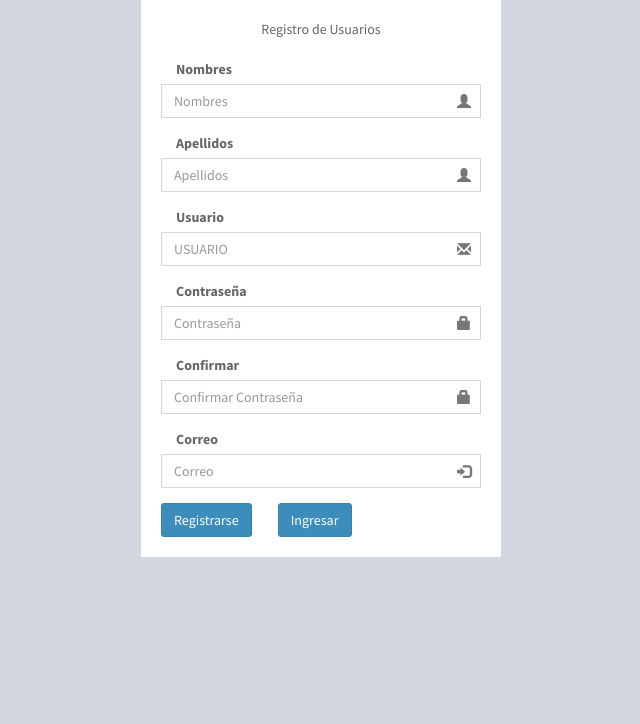
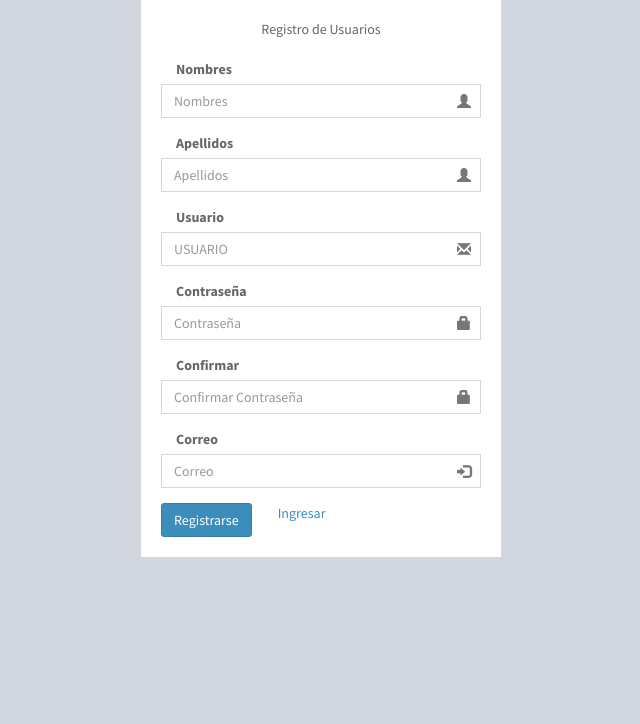
Before and after one commit to cerratodanery94/clime-home, a PHP site: page /registro_vista.php in a window 1280 px wide. Shown: the part 166-890 px from the top of the page, without its empty margins (319-959 px from the left). Run offline with PHP 8.4, Linux system fonts and the light colour scheme; some libraries are stand-ins or nearby versions.

Commit message:
comit de ingresar

```diff
--- a/vistas/registro_vista.php
+++ b/vistas/registro_vista.php
@@ -69,10 +69,13 @@
         <div class="col-xs-4">
           <button type="submit" class="btn btn-primary btnregistrar">Registrarse</button>
         </div>
+        <div class="col-xs-4">
+        <a href="../vistas/login_vista.php">Ingresar</a>
+        </div>
 
-        <div class="col-xs-4">
-          <button  href="../vista/login_vista.php"  type="submit" class="btn btn-primary btnregistrar">Ingresar</button>
-        </div>
+    </div>
+
+
         <!-- /.col -->
       </div>
     </form>
```
